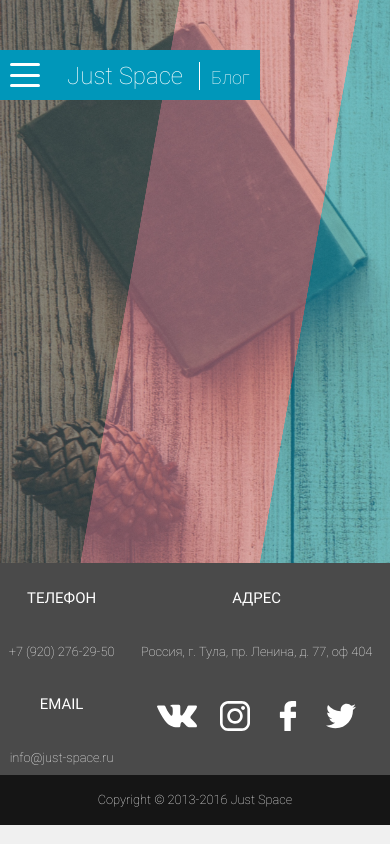
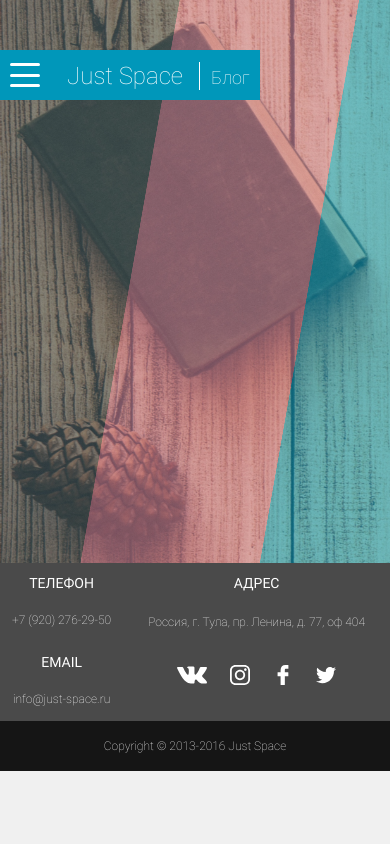
Before and after one commit to JustSpace/just-space.ru, a PHP site: page /blog.php in a window 390 px wide. Run offline with PHP 8.4, Linux system fonts and the light colour scheme.

Commit message:
Make more adaptive services.php, contacts.php and template of the footer.

```diff
--- a/css/styles.scss
+++ b/css/styles.scss
@@ -42,6 +42,9 @@ a{
 
 article{
   padding: 40px 50px;
+  @media(max-width: 500px){
+    padding: 40px 10px;
+  }
 }
 
 svg{
@@ -750,7 +753,7 @@ svg{
   color: $white;
   position: relative;
   @media(max-width: 500px){
-    font-size: 80%;
+    font-size: 12px;
   }
 }
 
@@ -763,10 +766,18 @@ svg{
   width: 100%;
 }
 
+.footer__title{
+  padding: 10px 0;
+  @media(max-width: 500px){
+    padding: 5px 0;
+  }
+}
+
 .footer__link{
   display: block;
   text-decoration: none;
   cursor: pointer;
+  margin-bottom: 5px;
   &:hover{
     text-decoration: underline;
   }
@@ -787,10 +798,17 @@ svg{
   &:hover{
     color: $firstColor;
   }
+  @media(max-width: 500px){
+    width: 20px;
+    height: 30px;
+  }
 }
 
 .footer__icon--vk{
   width: 40px;
+  @media(max-width: 500px){
+    width: 30px;
+  }
 }
 
 .footer__copyright{
@@ -829,15 +847,16 @@ svg{
 .service{
   @include transition();
   background-color: $white;
-  width: 25%;
-  min-width: 200px;
   padding: 20px;
+  width: 33%;
+  max-width: 300px;
+  padding-top: 120px;
   display: flex;
   flex-direction: column;
   align-items: center;
   justify-content: space-between;
   text-align: justify;
-  height: 400px;
+  position: relative;
   &:hover{
     background-color: #E4E4E4;
     .service__button{
@@ -849,10 +868,19 @@ svg{
       transform: scale(1.1);
     }
   }
+  @media(max-width: 750px){
+    width: 100%;
+    max-width: 400px;
+    &:not(:last-child){
+      margin-bottom: 80px;
+    }
+  }
 }
 
 .service__svg{
   @include transition();
+  position: absolute;
+  top: 20px;
   color: #e4e4e4;
   width: 100px;
 }
@@ -873,6 +901,7 @@ svg{
   color: $white;
   text-decoration: none;
   padding: 5px 40px;
+  margin-top: 20px;
 }
 
 // CONTACTS.PHP
@@ -888,6 +917,12 @@ svg{
   padding: 20px 0;
   text-align: center;
   font-size: 20px;
+  @media(max-width: 850px){
+    width: 100%;
+  }
+  @media(max-width: 500px){
+    font-size: 16px;
+  }
 }
 
 .contact__link{
@@ -902,6 +937,12 @@ svg{
   margin: 0 10px;
   display: inline-block;
   height: 50px;
+  @media(max-width: 850px){
+    margin-top: 20px;
+  }
+  @media(max-width: 500px){
+    height: 30px;
+  }
 }
 
 .contact__icon{
@@ -912,6 +953,10 @@ svg{
   &:hover{
     color: $firstColor;
   }
+  @media(max-width: 500px){
+    width: 30px;
+    height: 40px;
+  }
 }
 
 .contact__icon--vk{
--- a/templates/footer.php
+++ b/templates/footer.php
@@ -2,10 +2,10 @@
   <table class="footer__contact">
     <tr class="footer__element">
       <td>
-        <h3>Телефон</h3>
+        <h3 class="footer__title">Телефон</h3>
       </td>
       <td>
-        <h3>Адрес</h3>
+        <h3 class="footer__title">Адрес</h3>
       </td>
     </tr>
     <tr class="footer__element">
@@ -18,7 +18,7 @@
     </tr>
     <tr class="footer__element">
       <td>
-        <h3>Email</h3>
+        <h3 class="footer__title">Email</h3>
       </td>
       <td rowspan="2">
         <a class="footer__social-link" href="https://vk.com/justspaceweb" alt="Наша группа в ВКонтакте">
```
Also changed, not shown: css/styles.min.css.
